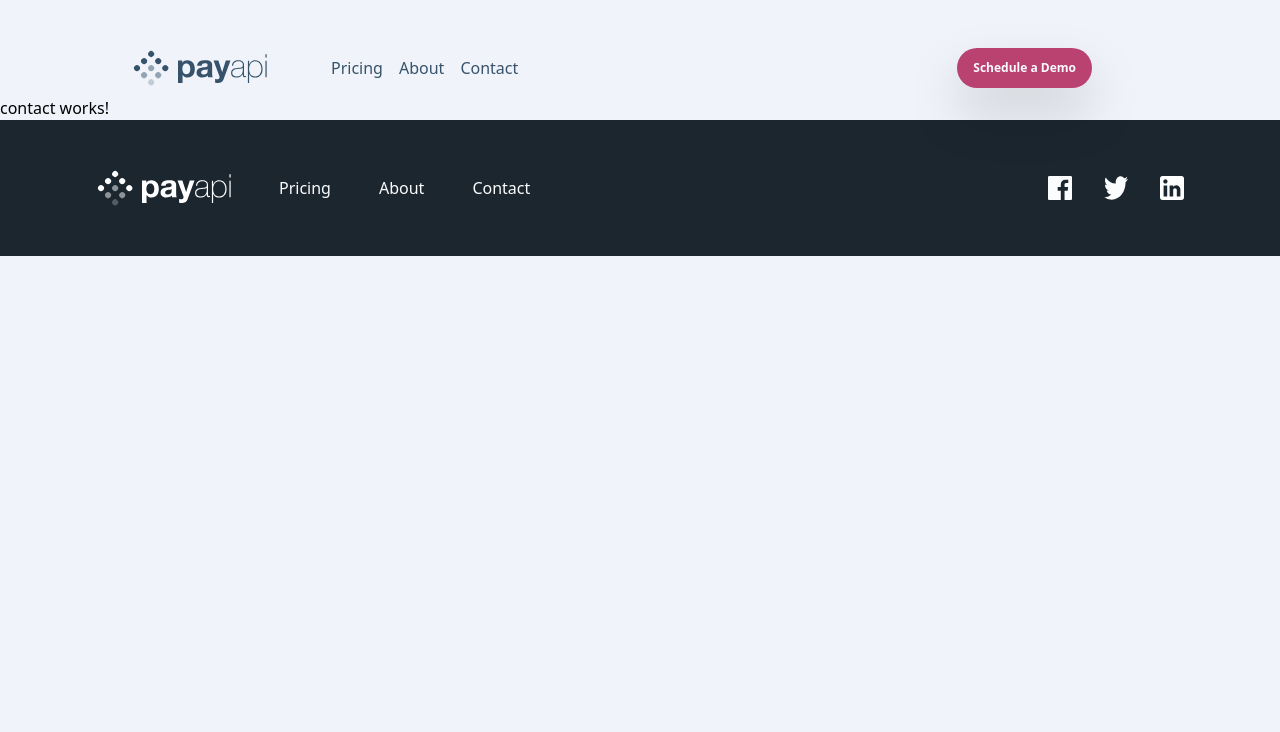
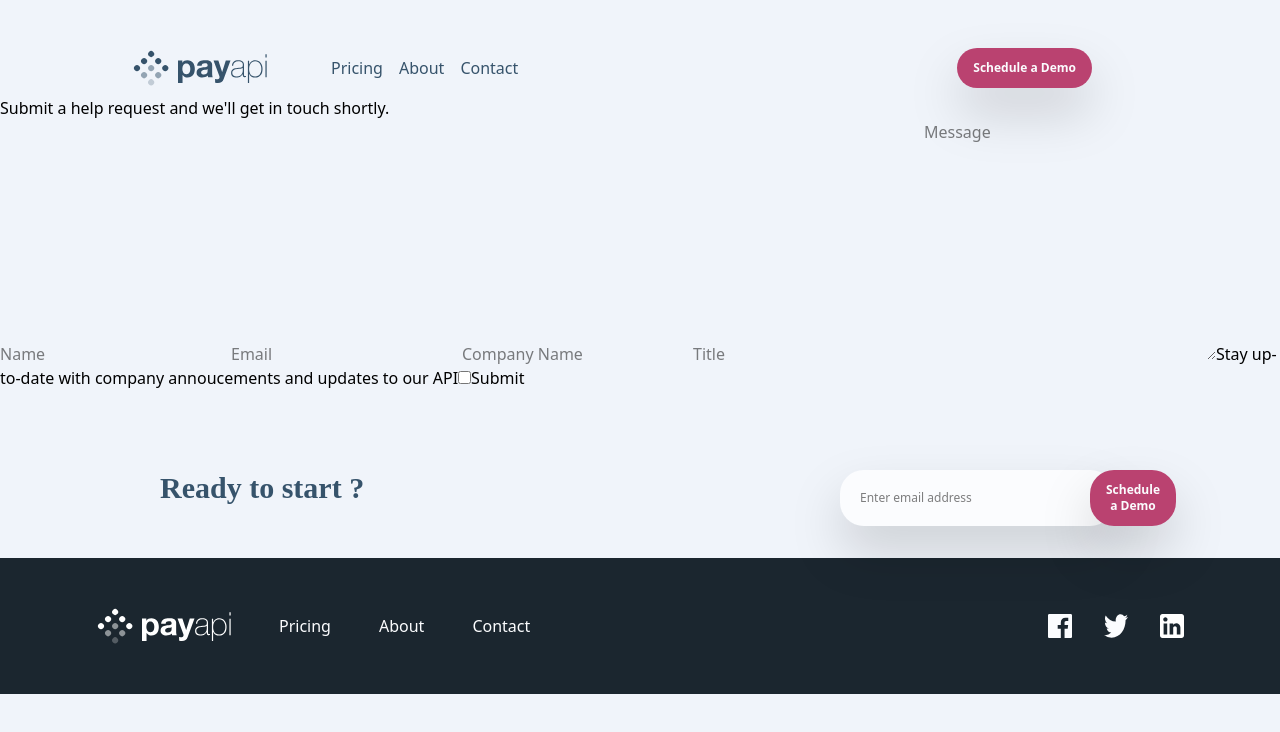
Before and after one commit to QuentinPetton/payApi-multisite, an Angular app: page /contact in a window 1280 px wide. Shown: the top 732 px of the page. Built offline with nearby package versions, Linux system fonts and the light colour scheme.

Commit message:
feat/contactPage: add formComponent

```diff
--- a/src/app/pages/contact/contact.component.html
+++ b/src/app/pages/contact/contact.component.html
@@ -1 +1,26 @@
-<p>contact works!</p>
+<section>
+  <h1>Submit a help request and we'll get in touch shortly.</h1>
+  <form action="">
+
+    <input type="text" placeholder="Name" required>
+    <input type="email" placeholder="Email" required>
+    <input type="text" placeholder="Company Name">
+    <input type="text" placeholder="Title">
+    <textarea name="message" id="message" cols="30" rows="10" placeholder="Message" required></textarea>
+    <label for="terms">Stay up-to-date with company annoucements and updates to our API</label>
+    <input type="checkbox" name="terms" id="terms"  required>
+    <button type="submit">Submit</button>
+  </form>
+</section>
+
+<section class="text-center p-8 lg:grid lg:grid-cols-2 lg:justify-items-start lg:pt-20 lg:gap-[25rem] xl:px-30 ">
+  <h3 class="font-dm-serif-display text-3xl text-san-juan-blue lg:font-bold lg:ml-10">Ready to start ?</h3>
+  <form action="post"
+  class="flex flex-col gap-4 md:flex-row md:gap-0 mt-5 lg:mt-0" >
+    <label for="email"></label>
+    <input type="text"
+    placeholder="Enter email address"
+    class="bg-link-water-white rounded-3xl p-3 pl-5 text-xs drop-shadow-2xl md:pr-20">
+    <button class="bg-dark-pink text-link-water-white rounded-3xl p-3 cursor-pointer text-xs drop-shadow-2xl font-semibold md:-ml-6 md:px-4">Schedule a Demo</button>
+  </form>
+</section>
--- /dev/null
+++ b/src/app/pages/contact/form/form.component.html
@@ -0,0 +1 @@
+<p>form works!</p>
--- /dev/null
+++ b/src/app/pages/contact/form/form.component.ts
@@ -0,0 +1,11 @@
+import { Component } from '@angular/core';
+
+@Component({
+  selector: 'app-form',
+  imports: [],
+  templateUrl: './form.component.html',
+  styles: ``
+})
+export class FormComponent {
+
+}
```
Also changed, not shown: 1 other file (tests, documents, lock files or other folders).
